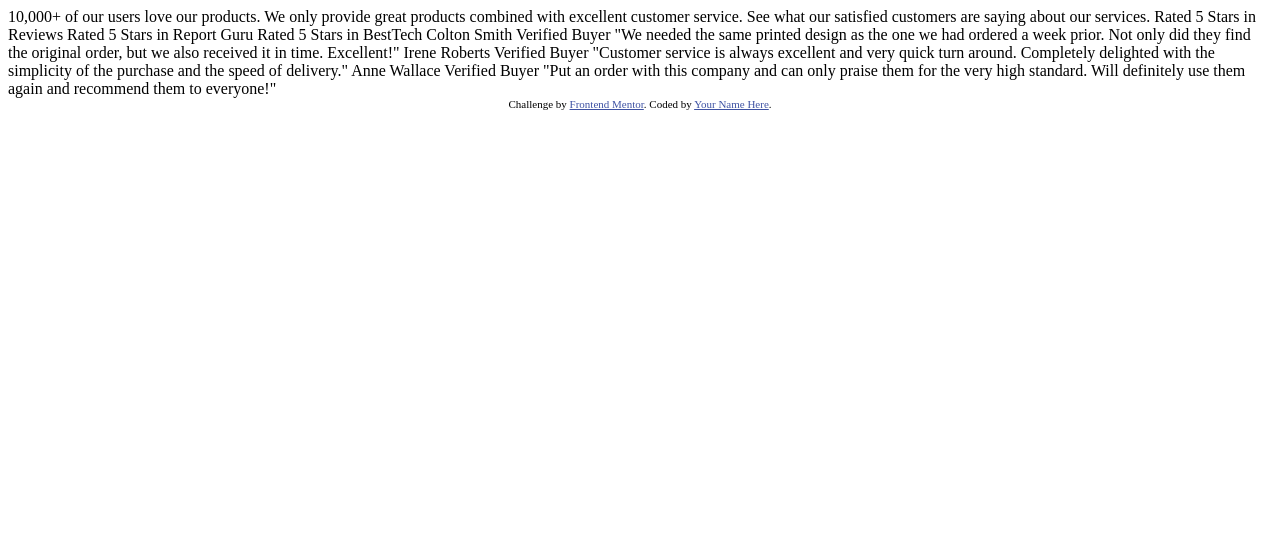
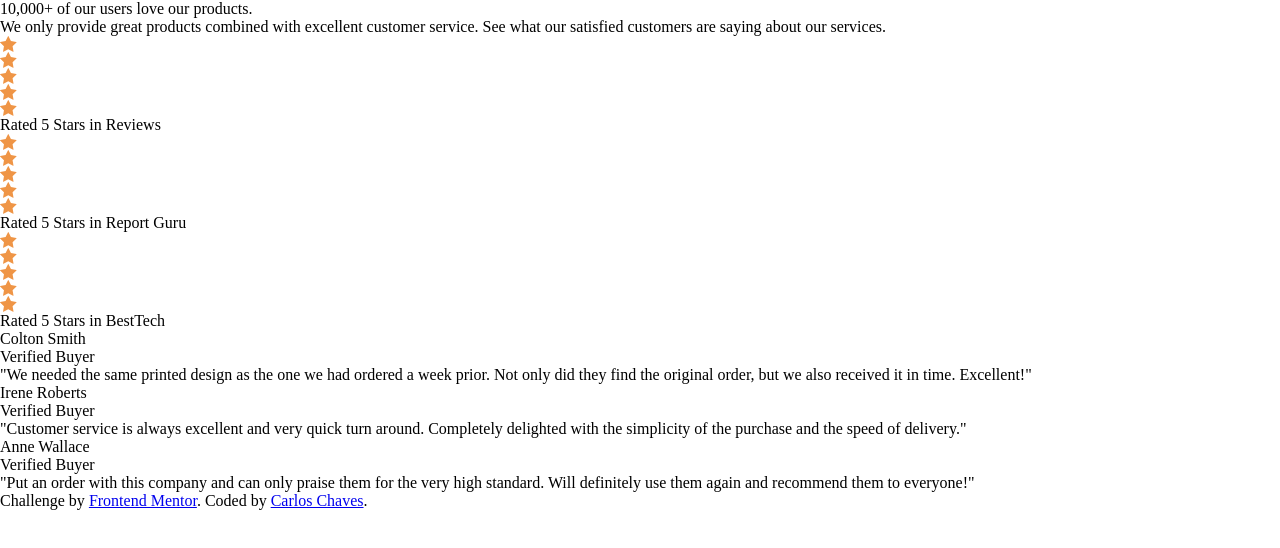
Before and after one commit to sircarloschaves/social-proof-section, a plain HTML site: page index.html in a window 1280 px wide. Drawn offline with Linux system fonts and the light colour scheme.

Commit message:
markup and initial style

```diff
--- a/index.html
+++ b/index.html
@@ -1,61 +1,112 @@
 <!DOCTYPE html>
-<html lang="en">
+<html lang="en-US">
+
 <head>
   <meta charset="UTF-8" />
   <meta name="viewport" content="width=device-width, initial-scale=1.0" />
-    <!-- displays site properly based on user's device -->
+  <title>Social proof section</title>
+  <link rel="stylesheet" href="style.css">
+  <link rel="shortcut icon" href="images/favicon-32x32.png" type="image/x-icon">
 
-    <link
-      rel="icon"
-      type="image/png"
-      sizes="32x32"
-      href="./images/favicon-32x32.png"
-    />
+</head>
 
-    <title>Frontend Mentor | Social proof section</title>
+<body>
+  <section class="social-proof">
 
-    <!-- Feel free to remove these styles or customise in your own stylesheet 👍 -->
-    <style>
-      .attribution {
-        font-size: 11px;
-        text-align: center;
-      }
-      .attribution a {
-        color: hsl(228, 45%, 44%);
-      }
-    </style>
-  </head>
-  <body>
-    10,000+ of our users love our products.
+    <header class="section-header">
+      <h1 class="header-title">10,000+ of our users love our products.</h1>
 
+      <p class="header-text">
         We only provide great products combined with excellent customer service.
         See what our satisfied customers are saying about our services.
+      </p>
+    </header>
 
-    Rated 5 Stars in Reviews
-    Rated 5 Stars in Report Guru
-    Rated 5 Stars in BestTech
+    <section class="rating-stars-wrapper">
 
-    Colton Smith
-    Verified Buyer
+      <div class="rating-stars">
+        <div class="stars">
+          <img src="images/icon-star.svg" alt="">
+          <img src="images/icon-star.svg" alt="">
+          <img src="images/icon-star.svg" alt="">
+          <img src="images/icon-star.svg" alt="">
+          <img src="images/icon-star.svg" alt="">
+        </div>
+
+        <p class="rating-stars-text">Rated 5 Stars in Reviews</p>
+      </div>
+
+      <div class="rating-stars">
+        <div class="stars">
+          <img src="images/icon-star.svg" alt="">
+          <img src="images/icon-star.svg" alt="">
+          <img src="images/icon-star.svg" alt="">
+          <img src="images/icon-star.svg" alt="">
+          <img src="images/icon-star.svg" alt="">
+        </div>
+
+        <p class="rating-stars-text">Rated 5 Stars in Report Guru</p>
+      </div>
+
+      <div class="rating-stars">
+        <div class="stars">
+          <img src="images/icon-star.svg" alt="">
+          <img src="images/icon-star.svg" alt="">
+          <img src="images/icon-star.svg" alt="">
+          <img src="images/icon-star.svg" alt="">
+          <img src="images/icon-star.svg" alt="">
+        </div>
+
+        <p class="rating-stars-text">Rated 5 Stars in BestTech</p>
+      </div>
+    </section>
+
+    <section class="testimonial-cards">
+
+      <div class="card">
+        <h2 class="persons-name">Colton Smith</h2>
+
+        <p class="persons-role">Verified Buyer</p>
+
+        <p class="testimonial-text">
           "We needed the same printed design as the one we had ordered a week prior.
           Not only did they find the original order, but we also received it in time.
           Excellent!"
+        </p>
+      </div>
 
-    Irene Roberts
-    Verified Buyer
+      <div class="card">
+        <h2 class="persons-name">Irene Roberts</h2>
+
+        <p class="persons-role">Verified Buyer</p>
+
+        <p class="testimonial-text">
           "Customer service is always excellent and very quick turn around. Completely
           delighted with the simplicity of the purchase and the speed of delivery."
+        </p>
+      </div>
 
-    Anne Wallace
-    Verified Buyer
+      <div class="card">
+        <h2 class="persons-name">Anne Wallace</h2>
+
+        <p class="persons-role">Verified Buyer</p>
+
+        <p class="testimonial-text">
           "Put an order with this company and can only praise them for the very high
           standard. Will definitely use them again and recommend them to everyone!"
+        </p>
+
+      </div>
+
+    </section>
+
+  </section>
 
   <div class="attribution">
     Challenge by
-      <a href="https://www.frontendmentor.io?ref=challenge" target="_blank"
-        >Frontend Mentor</a
-      >. Coded by <a href="#">Your Name Here</a>.
+    <a href="https://www.frontendmentor.io?ref=challenge" target="_blank">Frontend Mentor</a>. Coded by <a
+      target="_blank" href="https://github.com/sircarloschaves">Carlos Chaves</a>.
   </div>
 </body>
+
 </html>
--- /dev/null
+++ b/style.css
@@ -0,0 +1,52 @@
+@import url('https://fonts.googleapis.com/css2?family=League+Spartan:wght@400;500;700&display=swap');
+
+:root {
+  /* Font Family */
+  --ff-body: 'League Spartan', sans-serif;
+
+  /* Font Size */
+  --fs-body: 0.9375rem;
+
+  /* Font Weight */
+  --fw-400: 400;
+  --fw-500: 500;
+  --fw-700: 700;
+
+  /* Colors */
+  --clr-pr-dark_magenta: hsl(300, 43%, 22%);
+  --clr-pr-soft_pink: hsl(333, 80%, 67%);
+  --clr-ne-dark_gr_magenta: hsl(303, 10%, 53%);
+  --clr-ne-light_gr: hsl(300, 24%, 96%);
+  --clr-ne-white: hsl(0, 0%, 100%);
+}
+
+html,
+body {
+  width: 100%;
+  height: 100%;
+}
+
+*,
+*::before,
+*::after {
+  margin: 0;
+  padding: 0;
+  box-sizing: border-box;
+  font: inherit;
+}
+
+ul[role='list'],
+ol[role='list'] {
+  list-style: none;
+}
+
+img,
+picture,
+svg {
+  max-width: 100%;
+  display: block;
+}
+
+body {
+  font-size: var(--ff-body);
+}
```
Also changed, not shown: 1 other file. Lines whose indentation alone changed are shown as unchanged.
